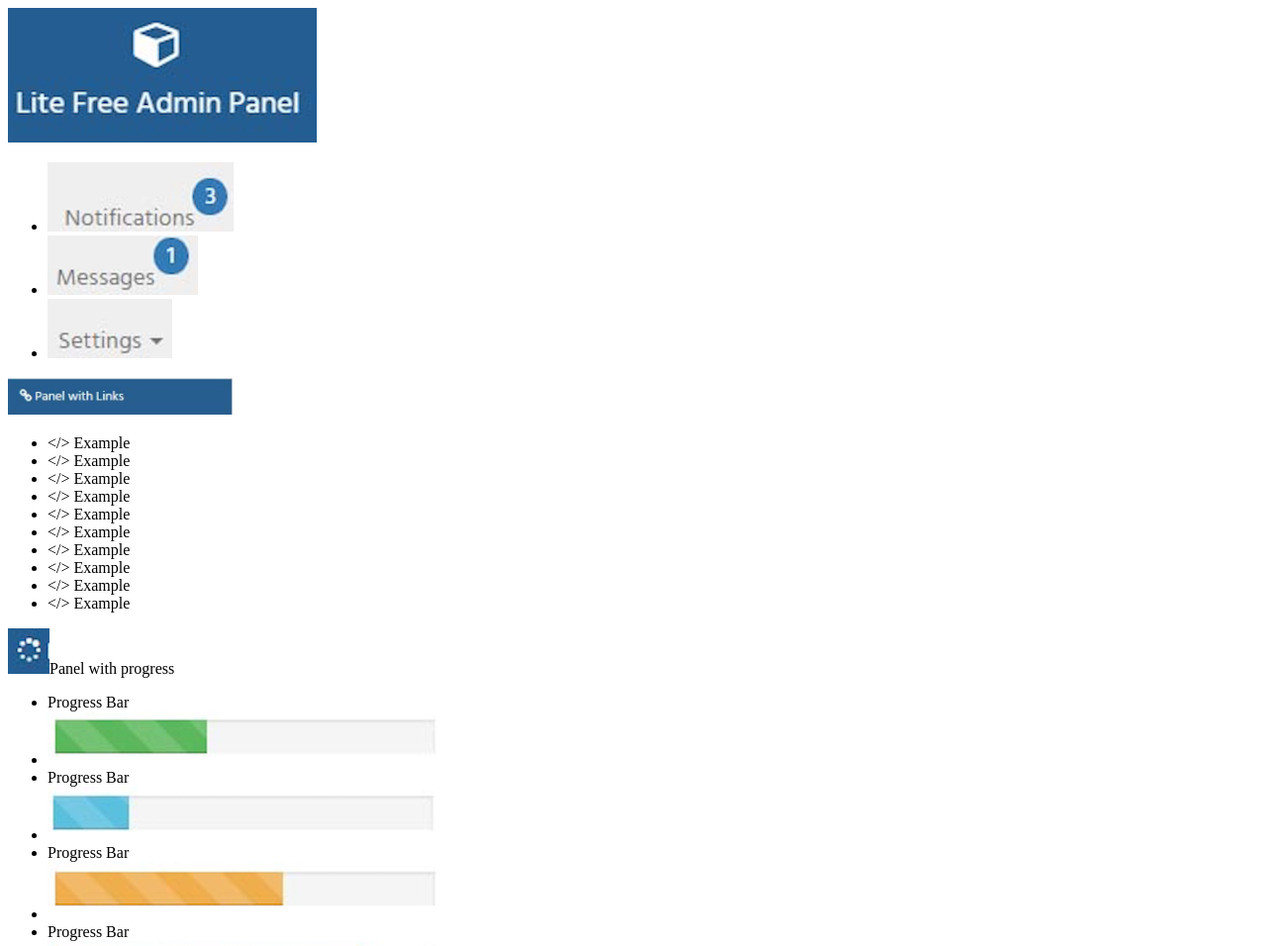
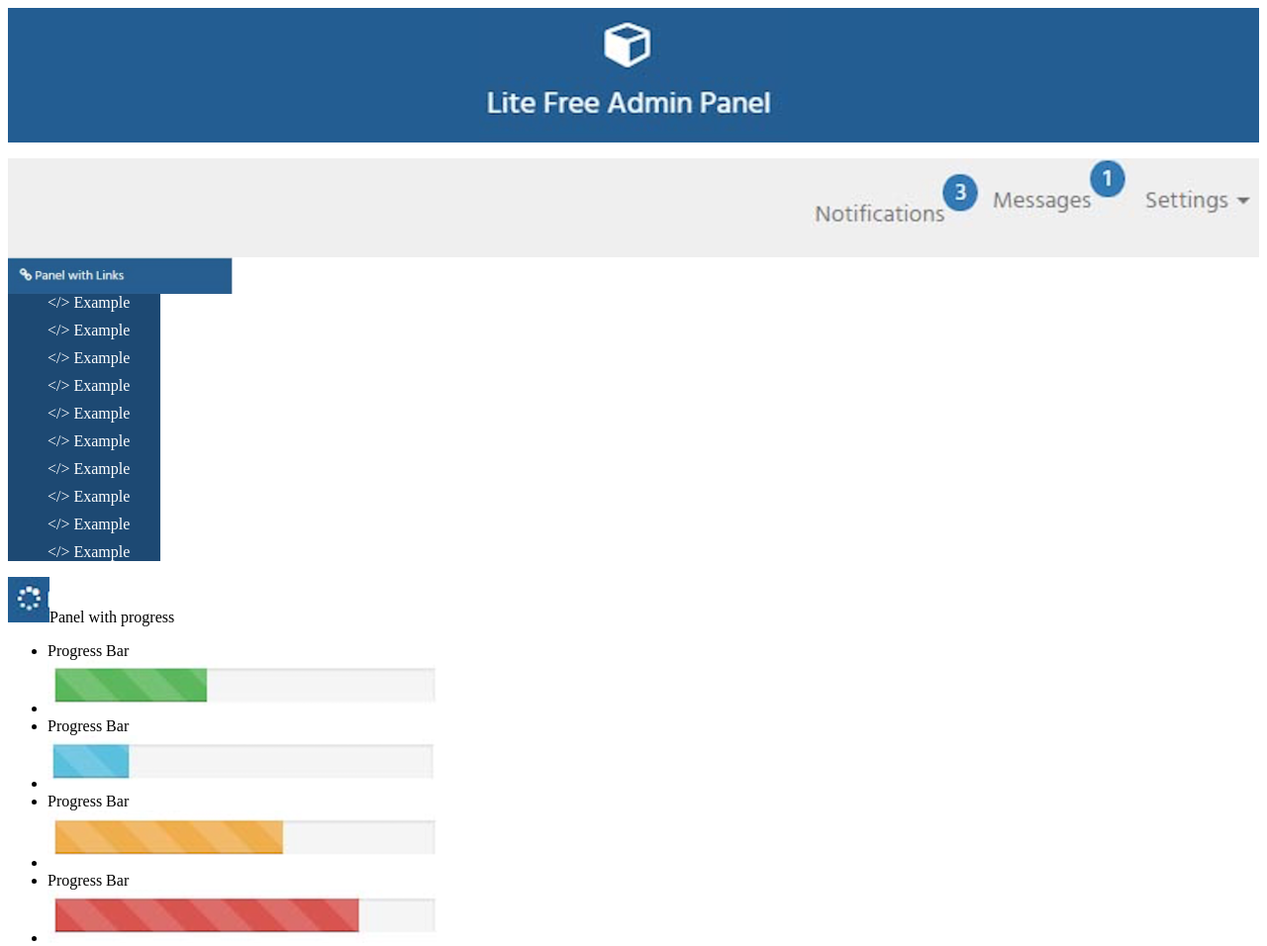
Before and after one commit to MarioEspinoza15/pw15162022, a plain HTML site: page PracticaCSS04/index.html in a window 1280 px wide. Shown: the top 956 px of the page at 99% size. Drawn offline with Linux system fonts and the light colour scheme.

Commit message:
Practica CSS04 P2

```diff
--- a/PracticaCSS04/css/style.css
+++ b/PracticaCSS04/css/style.css
@@ -0,0 +1,32 @@
+header section{
+        background-color: #235d92;
+        display: flex;
+        justify-content: center;
+}
+
+header nav ul li{
+    display:inline-block;
+    float: right;
+}
+
+header nav{
+    /*margin-left: 1250px;*/
+    height: 100px;
+    background-color: #efefef;
+}
+
+aside section article nav{
+    background-color: #1d4973;
+    margin-top: -20px;
+    width: 12.15%;
+}
+
+aside section article nav ul li{
+    display:  flex;
+    color: white;
+    margin-bottom: 10px;
+}
+
+aside section article nav ul{
+
+}
--- a/PracticaCSS04/index.html
+++ b/PracticaCSS04/index.html
@@ -9,19 +9,22 @@
 </head>
 <body>
     <header>
-        <img src="img/logo.png" alt="">
+        <section>
+            <img src="img/logo.png" alt="" id="ImagenHeader">
+        </section>
+
         <nav>
             <ul>
+                <li><img src="img/ajustes.png" alt=""></li>
+                <li><img src="img/mensajes.png" alt=""></li>
                 <li><img src="img/notificaciones.png" alt=""></li>
-                <li><img src="img/mensajes.png" alt=""></li>
-                <li><img src="img/ajustes.png" alt=""></li>
             </ul>
         </nav>
     </header>
 
     <aside>
         <section>
-            <article>
+            <article id="artExample">
                 <img src="img/panel.PNG" alt="">
                 <nav id="barraIzquierda">
                     <ul>
@@ -87,6 +90,16 @@
                 <img src="img/panels.PNG" alt="">
             </article>
         </section>
+
+        <section>
+            <span>Usuarios</span>
+            <article>
+                <img src="img/usuario01.png" alt="">
+                <img src="img/usuario02.png" alt="">
+                <img src="img/usuario03.png" alt="">
+                <img src="img/usuario04.png" alt="">
+            </article>
+        </section>
     </main>
 
 </body>
```
